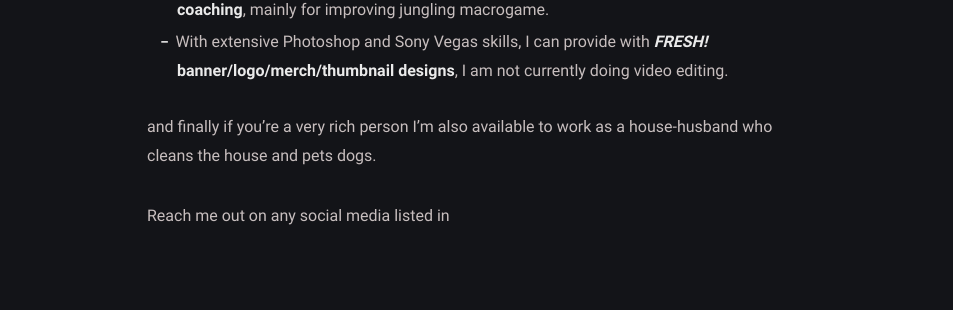
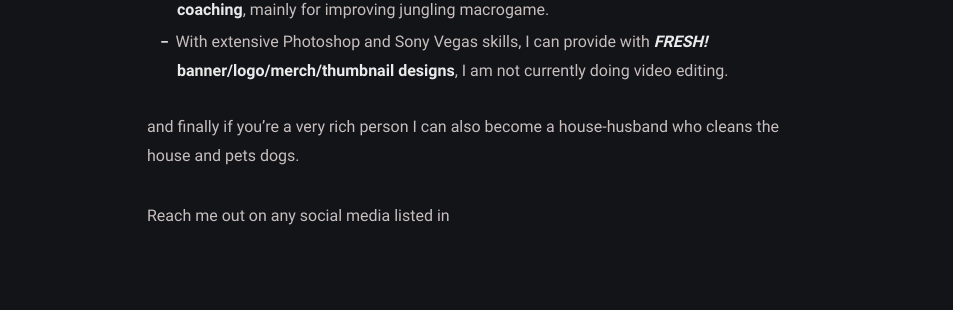
Before and after one commit to Pistachihen/pistachi.github.io, a Jekyll site: the page built from _posts/welcome-to-jekyll/2020-08-29-welcome-to-jekyll.md, in a window 1280 px wide. Shown: the part 735-1045 px from the top of the page, without its empty margins (163-1116 px from the left). Built offline with Jekyll 4.4.1, drawn with Linux system fonts in a browser that asks for light colours.

Commit message:
2020-08-29-welcome-to-jekyll.md: changed

```diff
--- a/_posts/welcome-to-jekyll/2020-08-29-welcome-to-jekyll.md
+++ b/_posts/welcome-to-jekyll/2020-08-29-welcome-to-jekyll.md
@@ -12,6 +12,6 @@ Hello, you must have clicked this wondering "services？ How can this part japan
 - Having peaked as masters in League of Legends, I can also provide **private jungle soloQ coaching**, mainly for improving jungling macrogame.
 - With extensive Photoshop and Sony Vegas skills, I can provide with ***FRESH!* banner/logo/merch/thumbnail designs**, I am not currently doing video editing.
 
-and finally if you're a very rich person I'm also available to work as a house-husband who cleans the house and pets dogs.
+and finally if you're a very rich person I can also become a house-husband who cleans the house and pets dogs.
 
 Reach me out on any social media listed in
```
